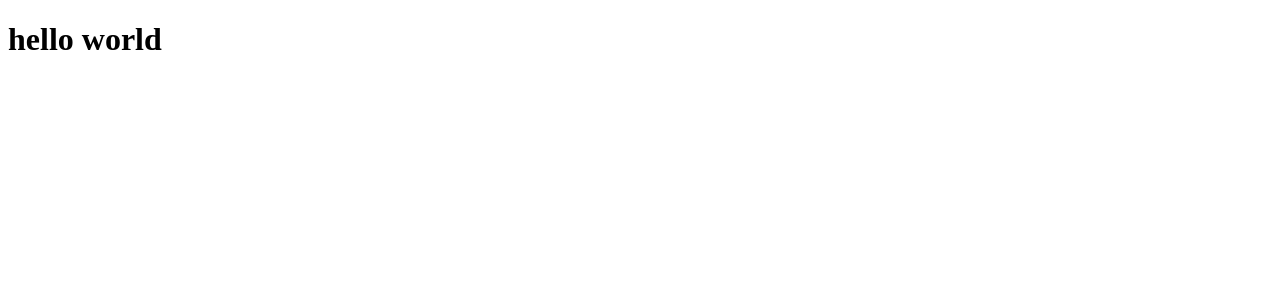
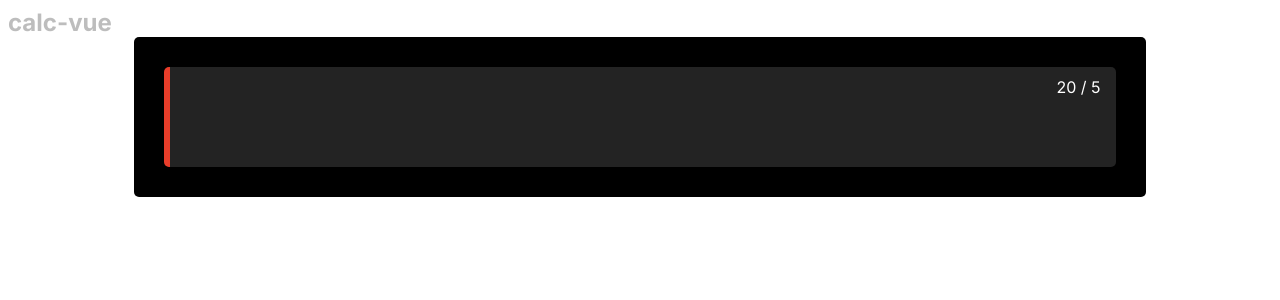
Before and after one commit to senagab/calculator-vue, a Vue app: page / in a window 1280 px wide. Shown: the top 300 px of the page. Built offline with nearby package versions, Linux system fonts and the light colour scheme.

Commit message:
feat: display html + css

```diff
--- a/src/App.vue
+++ b/src/App.vue
@@ -2,8 +2,81 @@
 </script>
 
 <template>
-  <h1>hello world</h1>
+  <header>
+    <h2>calc-vue</h2>
+  </header>
+  <div class="container">
+    <div class="display">
+      <div class="display__last-operation">
+        <span class="display__last-operation__text">
+          20 / 5
+        </span>
+      </div>
+      <input type="text" class="display__text">
+    </div>
+  </div>
 </template>
 
 <style scoped>
+@import url('https://fonts.googleapis.com/css2?family=Inter:ital,opsz,wght@0,14..32,100..900;1,14..32,100..900&display=swap');
+
+
+* {
+  padding: 0;
+  margin: 0;
+  box-sizing: border-box;
+  font-family: 'Inter', sans-serif;
+}
+
+header {
+  color: #bdbdbd;
+}
+
+.container {
+  display: flex;
+  width: 80%;
+  margin: 0 auto;
+  height: 100%;
+  background-color: black;
+  border-radius: 5px;
+}
+
+.display {
+  display: flex;
+  align-items: center;
+  justify-content: center;
+  height: 100px;
+  width: 100%;
+  background-color: #232323;
+  margin: 30px;
+  border-left: solid 6px #E83D2A;
+  border-radius: 5px;
+  position: relative;
+
+  .display__last-operation {
+    position: absolute;
+    top: 10px;
+    right: 15px;
+    color: white;
+  }
+
+  .display__text {
+    width: 400px;
+    height: 50px;
+    background-color: transparent;
+    /* border: solid 1px white; */
+    border: none;
+    position: absolute;
+    bottom: 10px;
+    right: 13px;
+    font-size: 60px;
+    color: white;
+    text-align: right;
+    font-weight: 500;
+  }
+
+  .display__text:focus {
+    outline: none;
+  }
+}
 </style>
```
